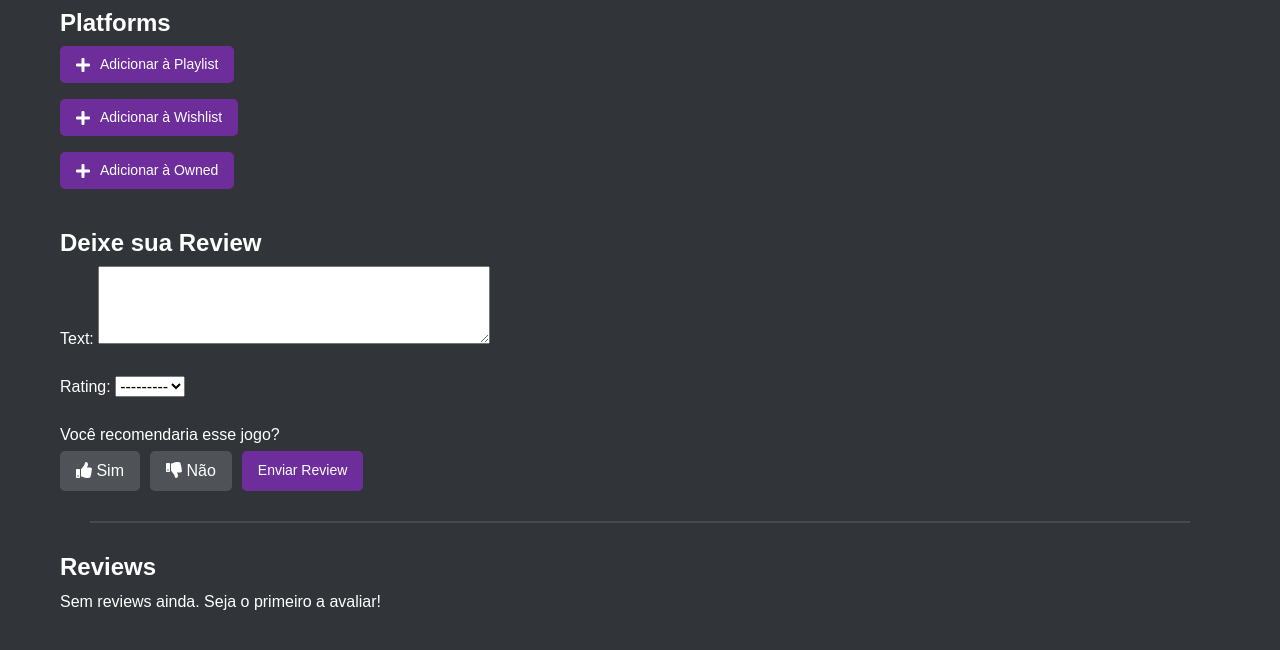
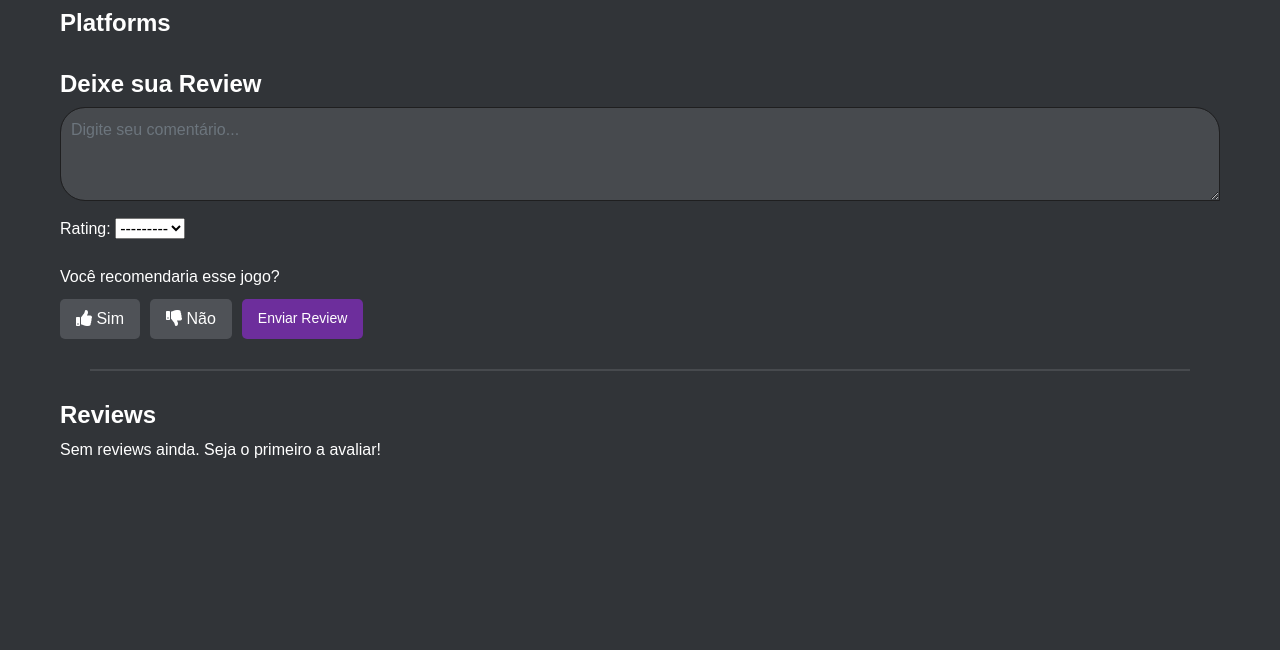
Before and after one commit to Dudu200313/GameSync, a Django app: template GameSync_project/gameSync_app/templates/game_detail.html in a window 1280 px wide. Shown: the part 247-897 px from the top of the page. After the commit the page ends 705 px from the top, so only its background shows below. Run offline with Django 5.2, Linux system fonts and the light colour scheme; the template is opened without the code that fills it: values that come from a table or form of the project are taken from there, others are empty; the visitor is signed in with stand-in values (Sample User, id 1); some libraries are stand-ins or nearby versions.

Commit message:
So many changes...

```diff
--- a/GameSync_project/gameSync_app/forms.py
+++ b/GameSync_project/gameSync_app/forms.py
@@ -27,3 +27,20 @@ class LogviewForm(forms.ModelForm):
             'rating': forms.Select(choices=[(x * 0.5, str(x * 0.5)) for x in range(1, 11)]),
             'text': forms.Textarea(attrs={'rows': 3}),
         }
+
+class LogviewForm(forms.ModelForm):
+    class Meta:
+        model = Logview
+        fields = ['text', 'rating']
+        labels = {
+            'text': '',
+        }
+        widgets = {
+            'rating': forms.Select(
+                choices=[(x * 0.5, str(x * 0.5)) for x in range(1, 11)],
+                attrs={'class': 'form-control-rating'}
+            ),
+            'text': forms.Textarea(
+                attrs={'rows': 3, 'class': 'form-control', 'placeholder': 'Digite seu comentário...'}
+            ),
+        }
--- a/GameSync_project/gameSync_app/templates/game_detail.html
+++ b/GameSync_project/gameSync_app/templates/game_detail.html
@@ -36,11 +36,33 @@
                 <hr/>
 
                 {% if user.is_authenticated %}
-                <div class="the-btn">
-                    <button class="btn2">
-                        <i class="fas fa-star mr-2"></i> Favoritar
+
+                <div class="btn-group">
+                    <button class="btn-all">
+                        <i class="fas fa-star"></i> Favoritar
                     </button>
+                    <form action="{% url 'add_to_playlist' game_id=game_id game_name=name %}" method="post">
+                        {% csrf_token %}
+                        <button class="btn-all" type="submit">
+                            <i class="fas fa-plus"></i>Adicionar à Playlist
+                        </button>
+                    </form>
+
+                    <form action="{% url 'add_to_wishlist' game_id=game_id game_name=name %}" method="post">
+                        {% csrf_token %}
+                        <button class="btn-all" type="submit">
+                            <i class="fas fa-shopping-bag"></i>Adicionar à Wishlist
+                        </button>
+                    </form>
+
+                    <form action="{% url 'add_to_owned' game_id=game_id game_name=name %}" method="post">
+                        {% csrf_token %}
+                        <button class="btn-all" type="submit">
+                            <i class="fas fa-check"></i>Já tenho
+                        </button>
+                    </form>
                 </div>
+
                 {% else %}
                 <p>
                     <a href="{% url 'login' %}">Faça login</a> para deixar uma review.
@@ -65,33 +87,15 @@
         </div>
 
 
-        <h2>Platforms</h2>
-        <div>
-            {% for platform in platforms %}
-            <p class="platform-box">{{ platform }}</p>
-            {% endfor %}
+        <div class="platforms-section">
+            <h2>Platforms</h2>
+            <div>
+                {% for platform in platforms %}
+                <p class="platform-box">{{ platform }}</p>
+                {% endfor %}
+            </div>
         </div>
 
-        <div>
-            <form action="{% url 'add_to_playlist' game_id=game_id game_name=name %}" method="post">
-                {% csrf_token %}
-                <button class="btn-all mb-3" type="submit">
-                    <i class="fas fa-plus"></i>Adicionar à Playlist
-                </button>
-            </form>
-            <form action="{% url 'add_to_wishlist' game_id=game_id game_name=name %}" method="post">
-                {% csrf_token %}
-                <button class="btn-all mb-3" type="submit">
-                    <i class="fas fa-plus"></i>Adicionar à Wishlist
-                </button>
-            </form>
-            <form action="{% url 'add_to_owned' game_id=game_id game_name=name %}" method="post">
-                {% csrf_token %}
-                <button class="btn-all mb-3" type="submit">
-                    <i class="fas fa-plus"></i>Adicionar à Owned
-                </button>
-            </form>
-        </div>
 
         <br />
         {% if related_games %}
@@ -151,7 +155,7 @@
                 <div class="review-box">
                     <p>{{ review.text }}</p>
                 </div>
-                <div class="mt-3 mb-3">
+                <div class="mt-2 mb-3">
                     O que você achou dessa análise?
                     <button class="btn-all mt-2">
                         <i class="fas fa-heart"></i> Gostei
--- a/GameSync_project/static/gameSync_app/css/game-detail.css
+++ b/GameSync_project/static/gameSync_app/css/game-detail.css
@@ -32,6 +32,7 @@ hr {
   display: flex;
   justify-content: space-between;
   align-items: flex-start;
+  flex-wrap: wrap;
   gap: 30px;
   margin-bottom: 30px;
 }
@@ -86,8 +87,8 @@ hr {
 }
 
 .prices {
+  flex: 1;
   width: 70%;
-  max-width: 300px;
   background-color: #2C3037;
   border-radius: 15px;
   color: white;
@@ -162,7 +163,9 @@ hr {
 .btn-group {
   display: flex;
   gap: 10px;
+  margin-top: 10px;
 }
+
 
 .the-btn{
   display: flex;
@@ -231,3 +234,12 @@ hr {
   padding: 8px 16px;
   background-color: #6d2e9c;
 }
+
+.form-control {
+  width: 100%;
+  background-color: #474A4E;
+  padding: 10px;
+  border-radius: 25px 25px 0px 25px;
+  border: 1px solid #1f1f20;
+  margin: 0 0 10px 0;
+}
```
